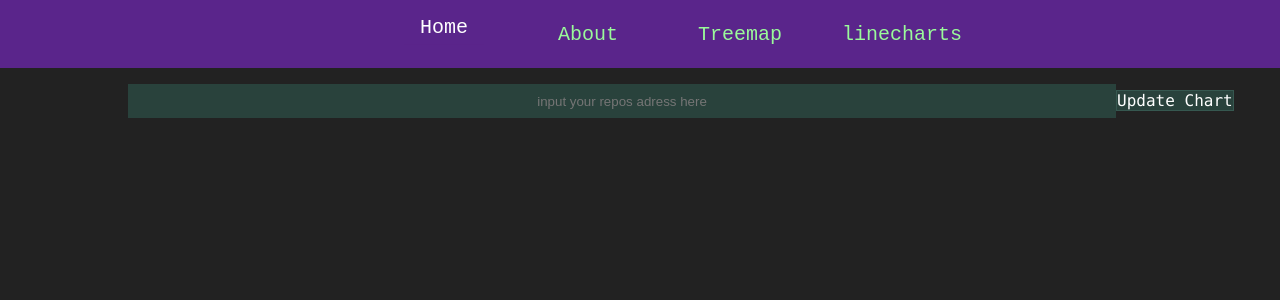
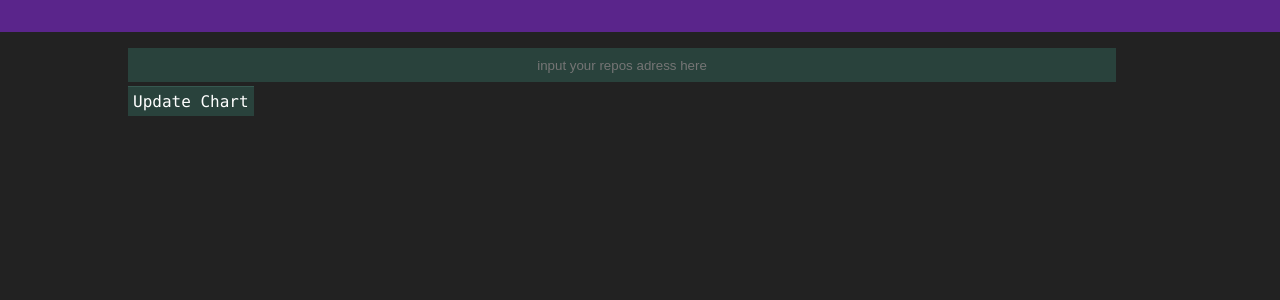
Before and after one commit to SyberKraken/Git-Commit-Functions-Change-Frequency-Data-Vizualisation, a Next.js app: page / in a window 1280 px wide. Shown: the top 300 px of the page. Built offline with nearby package versions, Linux system fonts and the light colour scheme.

Commit message:
styling change

```diff
--- a/components/Menu.tsx
+++ b/components/Menu.tsx
@@ -12,7 +12,7 @@ const Menu: React.FunctionComponent<Props> = () => {
   return (
     <nav>
       <ul>
-        <li>
+       {/*  <li>
           <button
             className={activeLink === 'home' ? 'active' : ''}
             onClick={() => handleLinkClick('home')}
@@ -43,7 +43,7 @@ const Menu: React.FunctionComponent<Props> = () => {
           >
             linecharts
           </button>
-        </li>
+        </li> */}
       </ul>
     </nav>
   );
--- a/pages/index.tsx
+++ b/pages/index.tsx
@@ -51,6 +51,9 @@ export default function Home() {
     <div className='fullwidthParent'>
       <input className='repoAdressInput' placeholder="input your repos adress here" type="text" value={gitRemote} onChange={newRemote} />
       <Link className='newAdressButton' href={"http://localhost:3000/?adress=" + gitRemote}>Update Chart</Link>
+
+    </div>
+    <div className='fullwidthParent'>
       <File_treemap remote={newAdress}></File_treemap>
     </div>
     </>
--- a/styles/globals.css
+++ b/styles/globals.css
@@ -79,22 +79,24 @@ button.active {
   all:unset;
   width: fit-content;
   height: 2rem;
-  border:solid;
+  padding: 5px;
+  border-top: solid;
+  border-width: 1px;
   border-color: #365850;
-  border-width: 1px;
-  margin-top: 1rem;
+  margin-left: 10%;
   color: white;
   font-family: consolas;
   background-color: #29423c;
-
 }
 .newAdressButton:active{
   background-color: #365850;
 }
 .repoAdressInput{
+  margin-bottom: 10px;
   margin-top: 1rem;
   width: 76.88%;
   margin-left: 10%;
+  margin-right: 10%;
   border: none;
   background-color: #29423c;
   color: white;
@@ -103,5 +105,4 @@ button.active {
 }
 .fullwidthParent{
   width: 100vw;
-
 }
```
